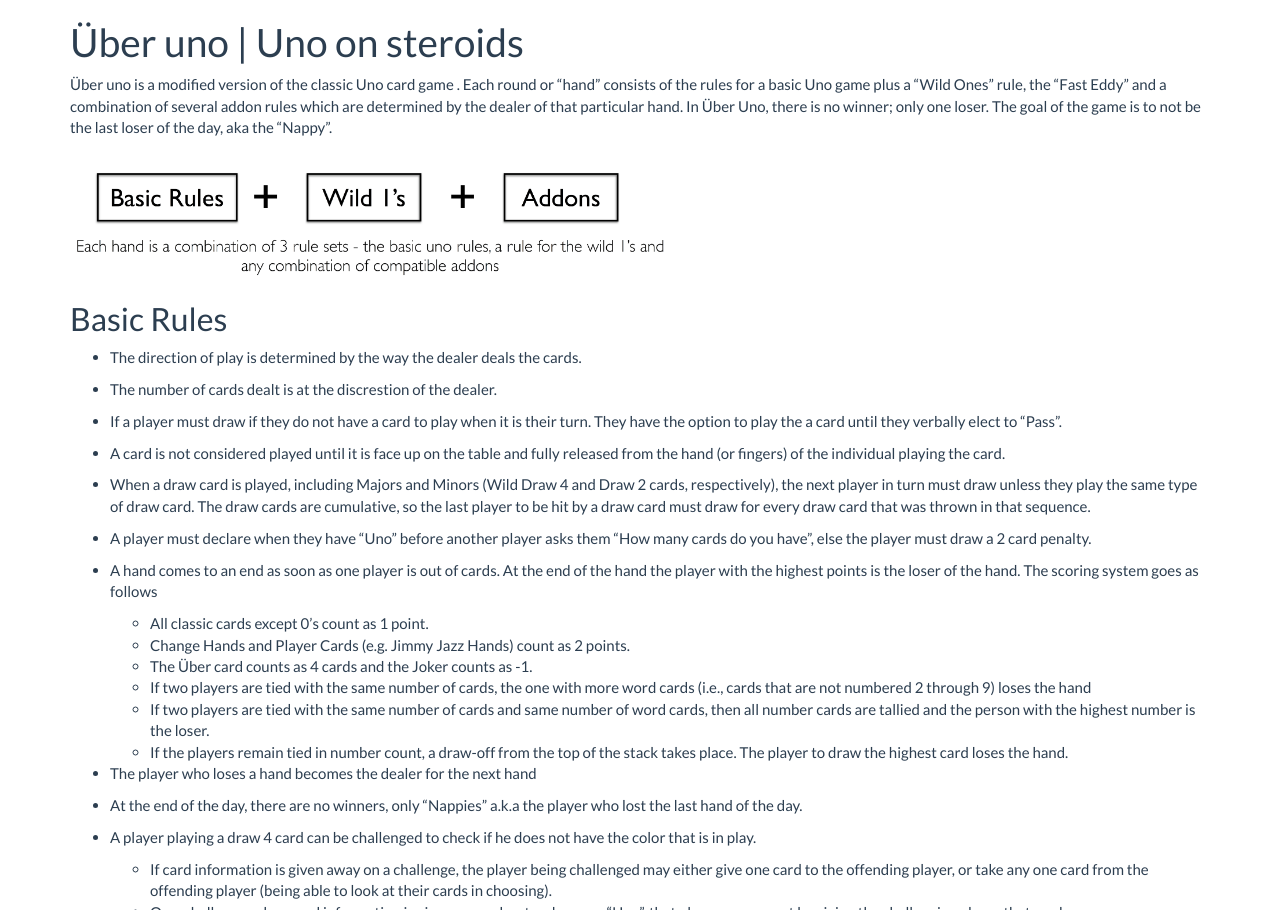
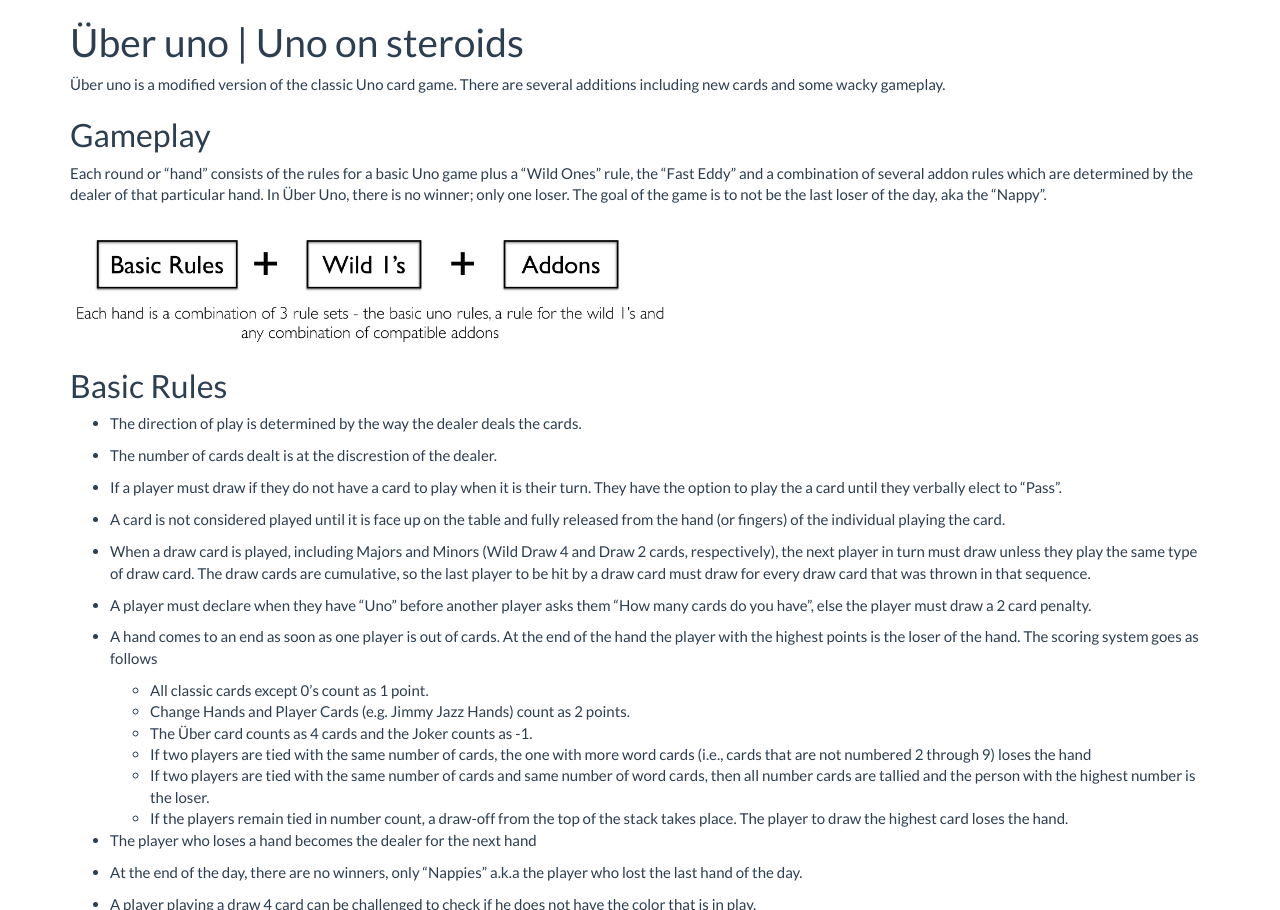
Before and after one commit to vasudevanv/uberuno, a Jekyll site: the page built from index.md, in a window 1280 px wide and 1400 px high, cut to the strip 0-910 px from the top of the window. Built offline with Jekyll 4.4.1, drawn with Linux system fonts in a browser that asks for light colours; nearby versions of some CDN libraries; library files that are not in the unit come from our copies.

Commit message:
Minor fixes
Minor fixes to ordering of text.

```diff
--- a/index.md
+++ b/index.md
@@ -5,7 +5,11 @@ title: The Game
 
 <h1>&Uuml;ber uno | Uno on steroids</h1>
 
-&Uuml;ber uno is a modified version of the classic Uno card game .
+&Uuml;ber uno is a modified version of the classic Uno card game. There are several additions including
+new cards and some wacky gameplay.
+
+## Gameplay
+
 Each round or "hand" consists of the rules for a basic Uno game plus a
 "Wild Ones" rule, the "Fast Eddy" and a combination of several addon rules
 which are determined by the dealer of that particular hand.  In &Uuml;ber Uno, there
```
Also changed, not shown: other parts of index.md (+2 -3 lines).
